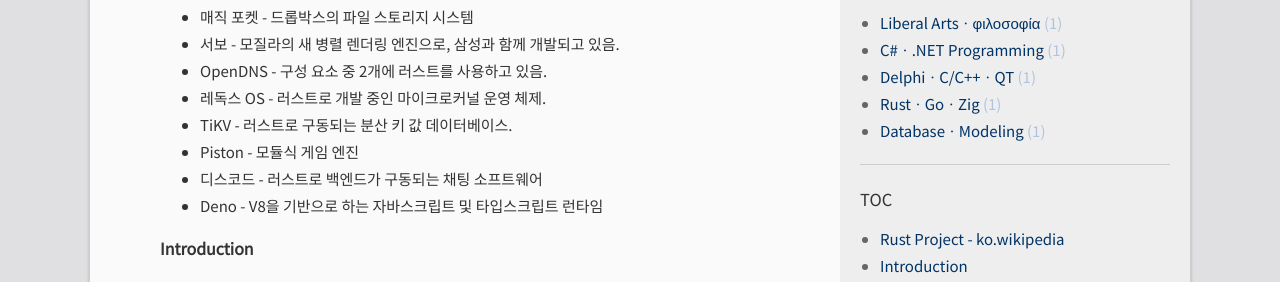
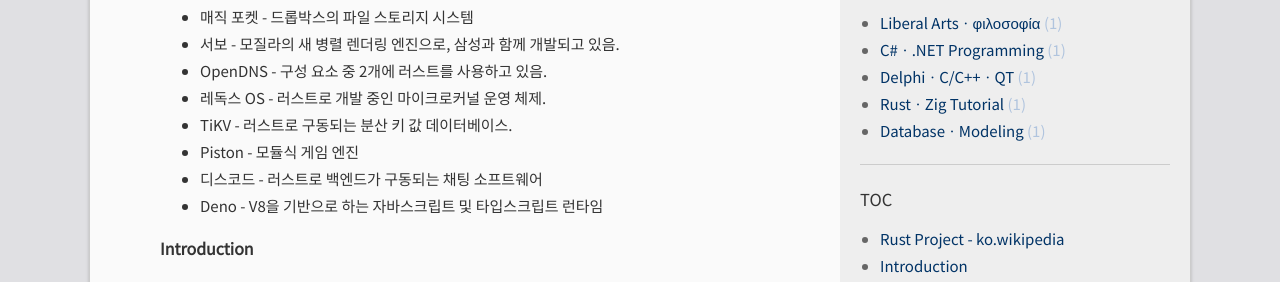
Before and after one commit to DebugJO/rustlang, a Jekyll site: the page built from _posts/2022-02-22-1.md, in a window 1280 px wide. Shown: the part 671-953 px from the top of the page. Built offline with Jekyll 4.4.1, drawn with Linux system fonts in a browser that asks for light colours.

Commit message:
Update 2022-02-22-1.md

```diff
--- a/_posts/2022-02-22-1.md
+++ b/_posts/2022-02-22-1.md
@@ -1,7 +1,7 @@
 ---
 layout: post
 title:  "Rust-004, 학습 참고 자원 소개"
-categories: [RustㆍGoㆍZig]
+categories: [RustㆍZig Tutorial]
 ---
 
 최근 [아마존 사이언스](https://www.amazon.science/) 블로그 소식에 의하면 기존 Javascript 코드 레이어로 구성한  [Prime Video](https://www.primevideo.com/) 서비스를 Rust, [WebAssembly](https://developer.mozilla.org/ko/docs/WebAssembly)로 전환하여 안정성과 속도를 향상했다고 한다.
```
